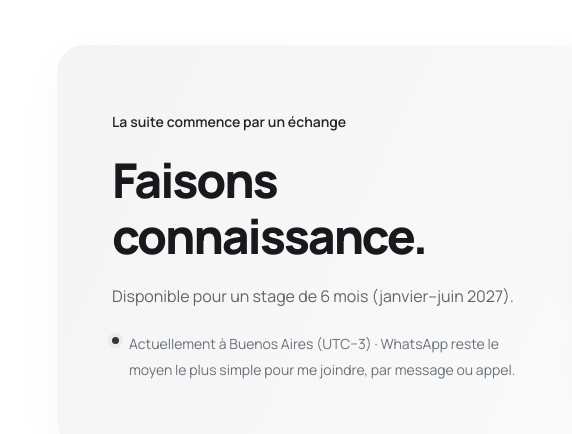
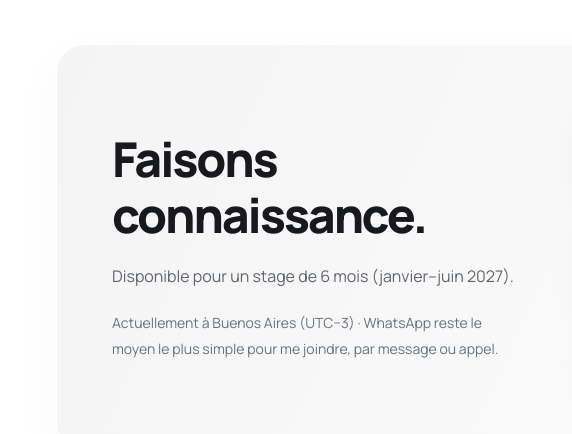
Before and after one commit to marco1t/portfolio-roulem-baitiche, a plain HTML site: page index.html in a window 1280 px wide. Shown: the part 10475-10909 px from the top of the page, 0-572 px from the left. Drawn offline with Linux system fonts and the light colour scheme.

Commit message:
Épurer l’introduction de la section contact
Supprime la phrase d’introduction et le point décoratif devant la disponibilité à Buenos Aires afin d’alléger la présentation.

```diff
--- a/index.html
+++ b/index.html
@@ -151,7 +151,7 @@
 
     <section id="contact" class="contact-section" data-label="Contact" data-label-en="Contact">
       <div class="container contact-card glass">
-        <div class="contact-copy"><p class="eyebrow" data-en="Keep the conversation going">La suite commence par un échange</p><h2 data-en="Let’s connect.">Faisons connaissance.</h2><p data-en="Available for a six-month internship from January to June 2027.">Disponible pour un stage de 6 mois (janvier–juin 2027).</p><p class="contact-availability"><span class="availability-dot" aria-hidden="true"></span><span data-en="Currently in Buenos Aires (UTC−3) · WhatsApp remains the easiest way to reach me, by message or call.">Actuellement à Buenos Aires (UTC−3) · WhatsApp reste le moyen le plus simple pour me joindre, par message ou appel.</span></p></div>
+        <div class="contact-copy"><h2 data-en="Let’s connect.">Faisons connaissance.</h2><p data-en="Available for a six-month internship from January to June 2027.">Disponible pour un stage de 6 mois (janvier–juin 2027).</p><p class="contact-availability"><span data-en="Currently in Buenos Aires (UTC−3) · WhatsApp remains the easiest way to reach me, by message or call.">Actuellement à Buenos Aires (UTC−3) · WhatsApp reste le moyen le plus simple pour me joindre, par message ou appel.</span></p></div>
         <div class="contact-links">
           <a class="contact-link contact-link-primary" href="https://wa.me/33757447542" target="_blank" rel="noopener noreferrer">
             <span class="contact-link-icon" aria-hidden="true"><svg viewBox="0 0 24 24"><path d="M20.5 11.6a8.5 8.5 0 0 1-12.6 7.5L3.5 20.5l1.4-4.2a8.5 8.5 0 1 1 15.6-4.7Z"/><path d="M8.2 7.6c.2-.4.4-.4.7-.4h.5c.2 0 .4.1.5.4l.8 2c.1.3 0 .5-.2.7l-.6.7c-.2.2-.1.4 0 .6.6 1.1 1.5 2 2.7 2.6.2.1.4.2.6 0l.8-1c.2-.2.4-.3.7-.2l1.9.9c.3.1.4.3.4.5 0 .4-.2 1.4-1 2-.7.6-1.6.8-2.7.5-1.1-.3-2.6-1-4.1-2.4-1.2-1.1-2-2.4-2.4-3.4-.5-1.3 0-2.7.4-3.5Z"/></svg></span>
--- a/styles.css
+++ b/styles.css
@@ -200,8 +200,7 @@
 /* Direct contact options. */
 .contact-card{display:grid;grid-template-columns:minmax(260px,.82fr) minmax(0,1.18fr);gap:54px;align-items:center}
 .contact-copy{max-width:440px}
-.contact-card .contact-availability{display:flex;align-items:flex-start;gap:10px;margin:20px 0 0;color:#69717a;font-size:12px;line-height:1.65}
-.availability-dot{width:7px;height:7px;flex:0 0 7px;margin-top:6px;border-radius:50%;background:#30353a;box-shadow:0 0 0 4px #30353a0d}
+.contact-card .contact-availability{margin:20px 0 0;color:#69717a;font-size:12px;line-height:1.65}
 .contact-links{display:grid;grid-template-columns:repeat(2,minmax(0,1fr));gap:12px}
 .contact-link{display:grid;grid-template-columns:auto minmax(0,1fr) auto;align-items:center;gap:14px;min-height:104px;padding:18px;border:1px solid rgba(36,42,48,.14);border-radius:18px;background:rgba(255,255,255,.72);box-shadow:inset 0 1px #fff,0 10px 30px #17202b0a;transition:border-color .25s ease,box-shadow .25s ease,transform .25s ease,background .25s ease}
 .contact-link-primary{grid-column:1/-1;min-height:100px;padding:20px 22px;border-color:rgba(36,42,48,.22);background:rgba(255,255,255,.92)}
```
